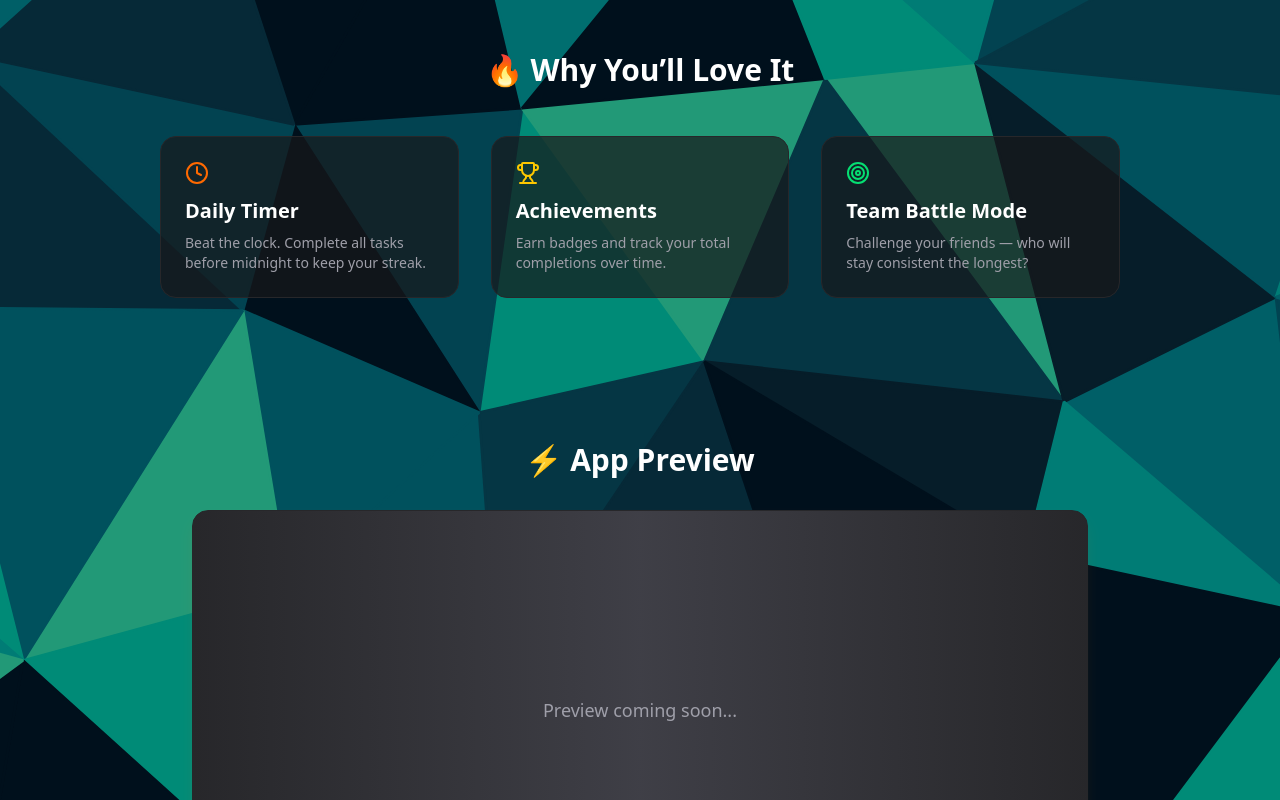
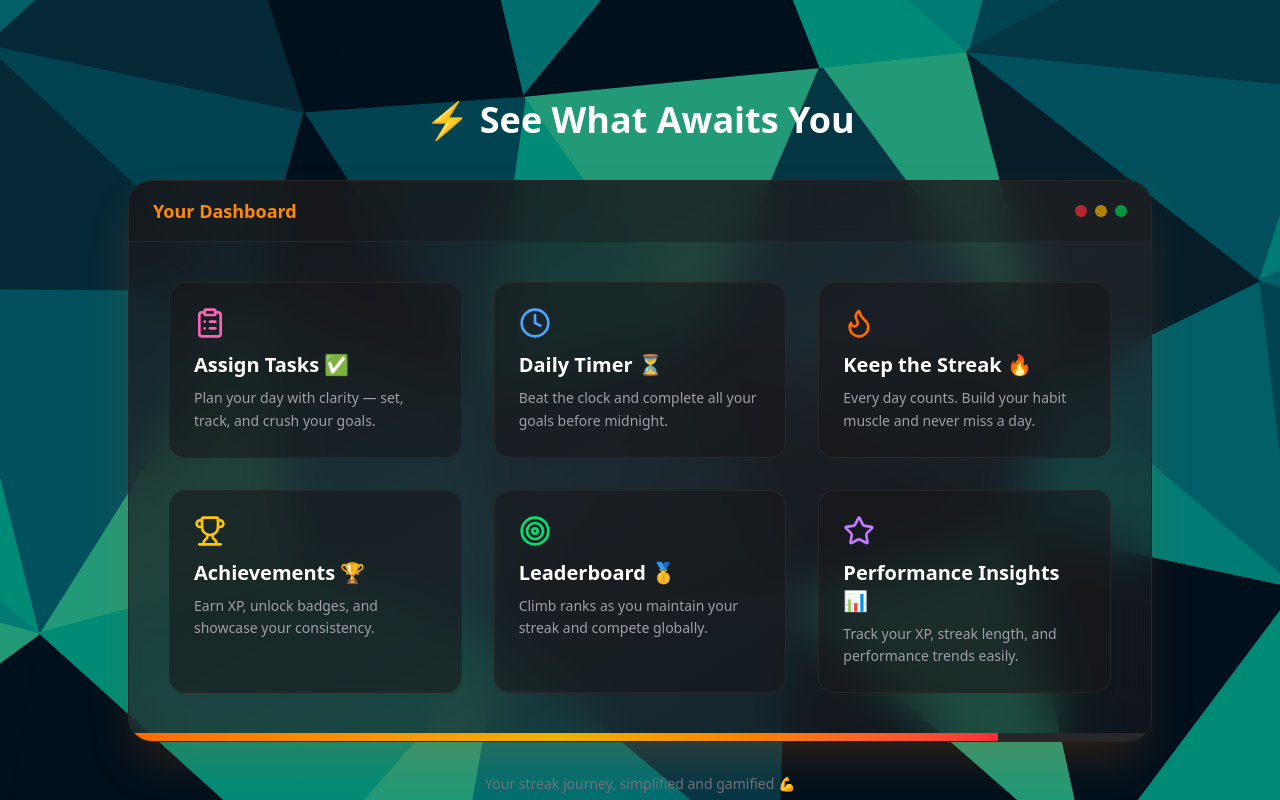
Before and after one commit to Nishant2356/streak-app, a Next.js app: page / in a window 1280 px wide. Shown: the part 500-1300 px from the top of the page. Built offline with nearby package versions, Linux system fonts and the light colour scheme; no server answers.

Commit message:
preview-section

```diff
--- a/app/page.tsx
+++ b/app/page.tsx
@@ -1,7 +1,7 @@
 "use client";
 import { motion } from "framer-motion";
 import { Button } from "@/components/ui/button";
-import { Flame, Trophy, Clock, Target } from "lucide-react";
+import { Flame, Trophy, Clock, Target, ClipboardList, Star } from "lucide-react";
 import { useSession } from "next-auth/react";
 import { useRouter } from "next/navigation";
 
@@ -54,50 +54,100 @@ export default function LandingPage() {
           </Button>
         </motion.div>
       </section>
+      {/* ========== APP SHOWCASE SECTION ========== */}
+      <section
+        id="preview"
+        className="py-28 px-8 w-full flex flex-col items-center relative"
+      >
+        <h3 className="text-4xl font-bold mb-10 text-center">
+          ⚡ See What Awaits You
+        </h3>
 
-      {/* ========== FEATURES SECTION ========== */}
-      <section id="features" className="py-16 px-8 max-w-5xl w-full">
-        <h3 className="text-3xl font-semibold text-center mb-12">
-          🔥 Why You’ll Love It
-        </h3>
-        <div className="grid md:grid-cols-3 gap-8">
+        {/* Background glow for cinematic depth */}
+        <div className="absolute top-1/2 -translate-y-1/2 left-1/2 -translate-x-1/2 w-[800px] h-[800px] bg-orange-500/10 blur-[200px] rounded-full -z-10" />
+
+        {/* App frame */}
+        <motion.div
+          initial={{ opacity: 0, y: 40 }}
+          whileInView={{ opacity: 1, y: 0 }}
+          transition={{ duration: 1 }}
+          viewport={{ once: true }}
+          className="relative w-[90%] max-w-5xl rounded-3xl overflow-hidden border border-zinc-800 shadow-2xl shadow-orange-500/20 bg-gradient-to-br from-zinc-900/80 via-zinc-800/70 to-zinc-900/60 backdrop-blur-xl"
+        >
+          {/* Mock app header */}
+          <div className="flex items-center justify-between px-6 py-4 border-b border-zinc-800 bg-zinc-900/40">
+            <h4 className="font-semibold text-lg text-orange-400">Your Dashboard</h4>
+            <div className="flex space-x-2">
+              <div className="w-3 h-3 rounded-full bg-red-500/70" />
+              <div className="w-3 h-3 rounded-full bg-yellow-500/70" />
+              <div className="w-3 h-3 rounded-full bg-green-500/70" />
+            </div>
+          </div>
+
+          {/* Inner content — all features merged here */}
+          <div className="grid md:grid-cols-3 gap-8 p-10">
             {[
               {
-              icon: <Clock className="text-orange-500" />,
-              title: "Daily Timer",
-              desc: "Beat the clock. Complete all tasks before midnight to keep your streak.",
+                icon: <ClipboardList className="text-pink-400 w-8 h-8" />,
+                title: "Assign Tasks ✅",
+                text: "Plan your day with clarity — set, track, and crush your goals.",
               },
               {
-              icon: <Trophy className="text-yellow-400" />,
-              title: "Achievements",
-              desc: "Earn badges and track your total completions over time.",
+                icon: <Clock className="text-blue-400 w-8 h-8" />,
+                title: "Daily Timer ⏳",
+                text: "Beat the clock and complete all your goals before midnight.",
               },
               {
-              icon: <Target className="text-green-400" />,
-              title: "Team Battle Mode",
-              desc: "Challenge your friends — who will stay consistent the longest?",
+                icon: <Flame className="text-orange-500 w-8 h-8" />,
+                title: "Keep the Streak 🔥",
+                text: "Every day counts. Build your habit muscle and never miss a day.",
               },
-          ].map((f, i) => (
+              {
+                icon: <Trophy className="text-yellow-400 w-8 h-8" />,
+                title: "Achievements 🏆",
+                text: "Earn XP, unlock badges, and showcase your consistency.",
+              },
+              {
+                icon: <Target className="text-green-400 w-8 h-8" />,
+                title: "Leaderboard 🥇",
+                text: "Climb ranks as you maintain your streak and compete globally.",
+              },
+              {
+                icon: <Star className="text-purple-400 w-8 h-8" />,
+                title: "Performance Insights 📊",
+                text: "Track your XP, streak length, and performance trends easily.",
+              },
+            ].map((item, i) => (
               <motion.div
                 key={i}
                 whileHover={{ scale: 1.05 }}
-              className="bg-zinc-900/70 p-6 rounded-2xl border border-zinc-800 hover:border-orange-500 transition-all"
+                transition={{ type: "spring", stiffness: 200 }}
+                className="bg-zinc-900/60 p-6 rounded-2xl border border-zinc-800 hover:border-orange-500/60 hover:shadow-lg hover:shadow-orange-500/10 transition-all"
               >
-              <div className="mb-3 text-3xl">{f.icon}</div>
-              <h4 className="text-xl font-semibold mb-2">{f.title}</h4>
-              <p className="text-zinc-400 text-sm">{f.desc}</p>
+                <div className="mb-3">{item.icon}</div>
+                <h5 className="font-semibold text-xl mb-2">{item.title}</h5>
+                <p className="text-zinc-400 text-sm leading-relaxed">{item.text}</p>
               </motion.div>
             ))}
           </div>
+
+          {/* Mock bottom bar (progress indicator) */}
+          <div className="h-2 bg-zinc-800">
+            <motion.div
+              initial={{ width: 0 }}
+              whileInView={{ width: "85%" }}
+              transition={{ duration: 1.5, ease: "easeOut" }}
+              viewport={{ once: true }}
+              className="h-full bg-gradient-to-r from-orange-500 via-yellow-500 to-red-500"
+            />
+          </div>
+        </motion.div>
+
+        <p className="text-zinc-500 text-sm mt-8 mb-10">
+          Your streak journey, simplified and gamified 💪
+        </p>
       </section>
 
-      {/* ========== PREVIEW SECTION (placeholder) ========== */}
-      <section id="preview" className="py-20 px-8 w-full flex flex-col items-center">
-        <h3 className="text-3xl font-semibold mb-8">⚡ App Preview</h3>
-        <div className="relative w-[90%] max-w-4xl rounded-2xl overflow-hidden border border-zinc-800 shadow-lg shadow-orange-500/10 bg-gradient-to-r from-zinc-800 via-zinc-700 to-zinc-800 h-[400px] flex items-center justify-center">
-          <p className="text-zinc-400 text-lg">Preview coming soon...</p>
-        </div>
-      </section>
 
       {/* ========== JOIN SECTION ========== */}
       <section id="join" className="py-20 text-center">
```
Lines whose indentation alone changed are shown as unchanged.
